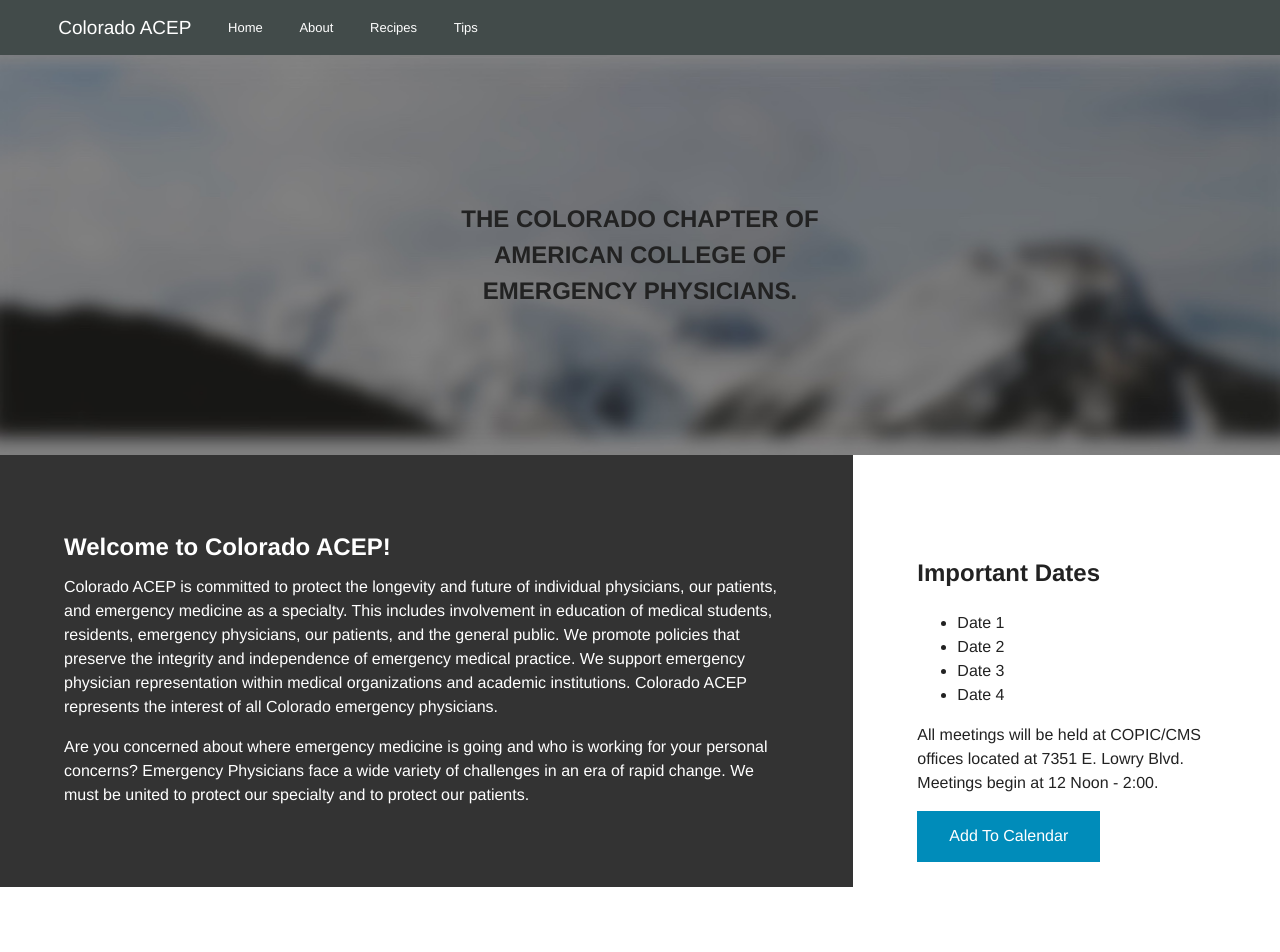
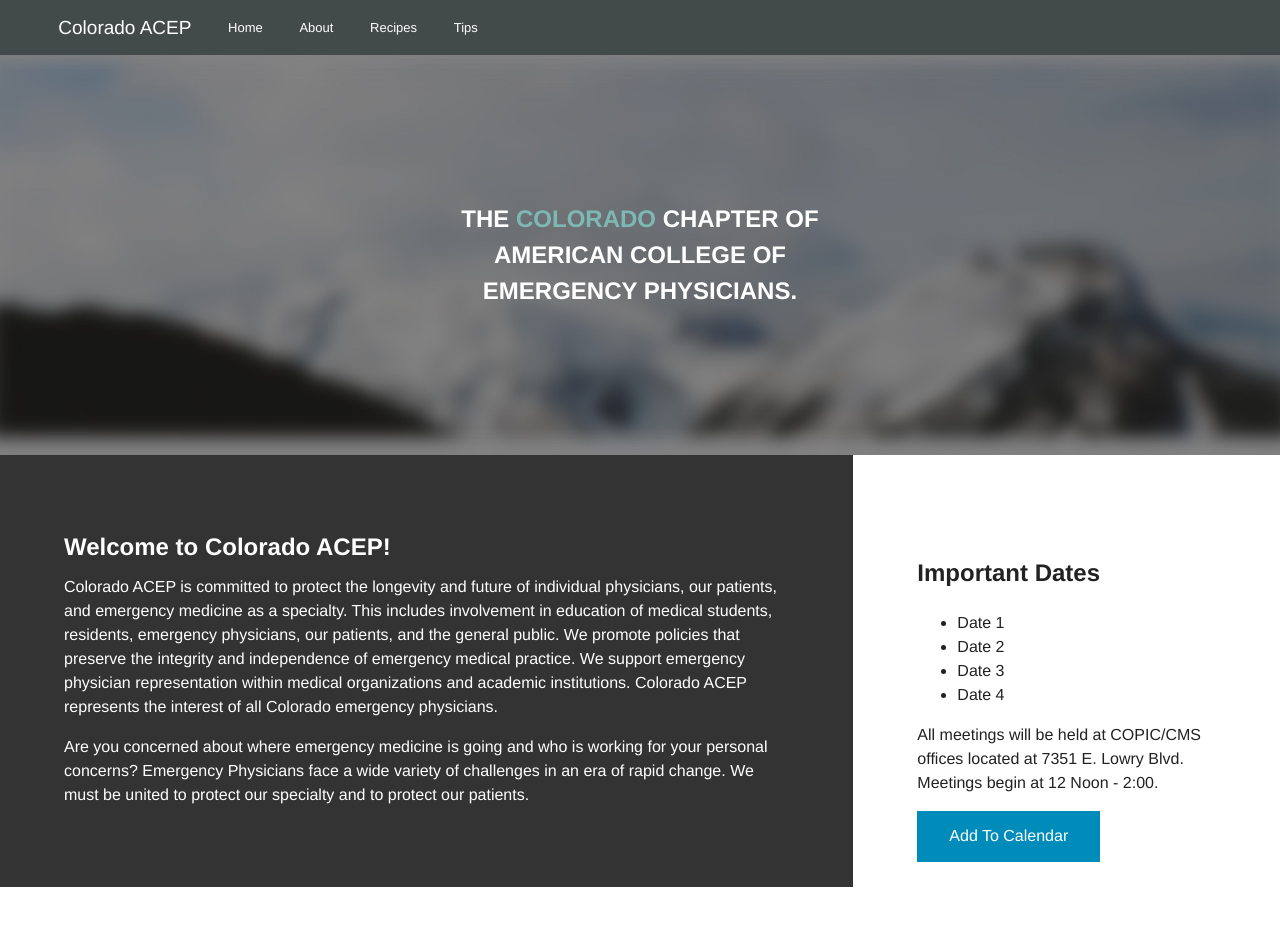
Before and after one commit to pebutler3/coacep, a Jekyll site: the page built from index.html, in a window 1280 px wide and 1400 px high. Shown: the top 952 px of the window. Built offline with Jekyll 4.4.1, drawn with Linux system fonts in a browser that asks for light colours; grey boxes are pictures that could not be loaded.

Commit message:
updated color // added span

```diff
--- a/_sass/2-modules/_hero.scss
+++ b/_sass/2-modules/_hero.scss
@@ -7,10 +7,14 @@
   h2 {
     display: table-cell;
     position: relative;
+    color: $white;
     width: 400px;
     margin: 0 auto;
     text-align: center;
     text-transform: uppercase;
     vertical-align: middle;
+    span {
+      color: $green;
+    }
   }
 }
```
